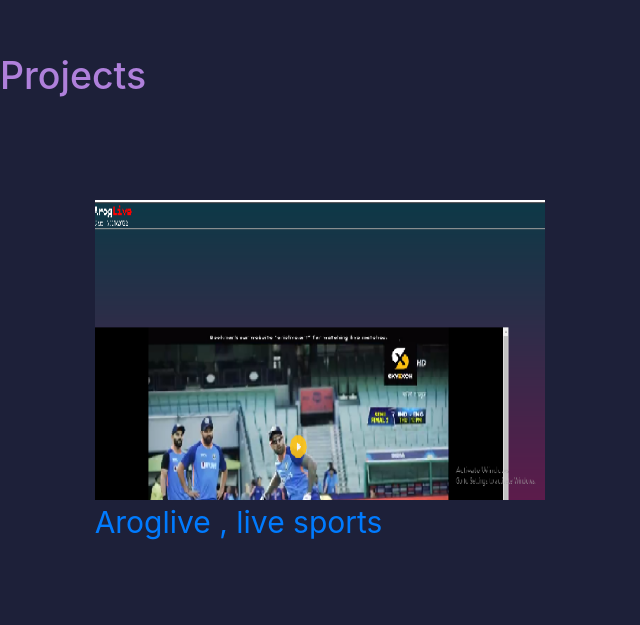
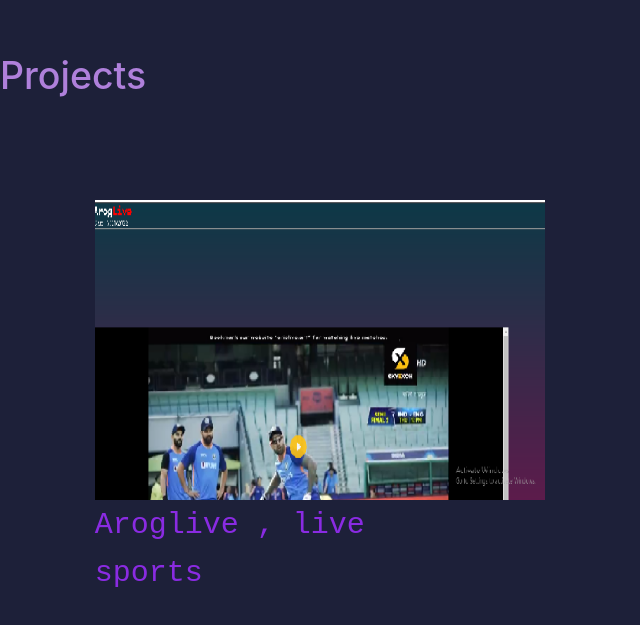
Before and after one commit to bugholic/aayuwebdev, a plain HTML site: page index.html in a window 1280 px wide. Shown: the part 2047-2672 px from the top of the page, without its empty margins (0-640 px from the left). Drawn offline with nearby package versions, Linux system fonts and the light colour scheme.

Commit message:
style updated of project section

```diff
--- a/style.css
+++ b/style.css
@@ -161,7 +161,13 @@
     width: 30rem;
     height: 20rem;
 }
-
+.title{
+    font-family: monospace;
+    color: blueviolet;
+}
+.title:hover{
+    text-decoration: none;
+}
 
 
 /* js form styling */
```
